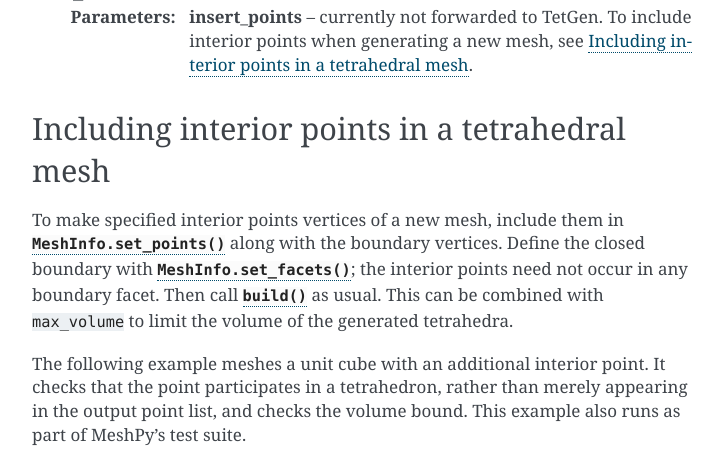
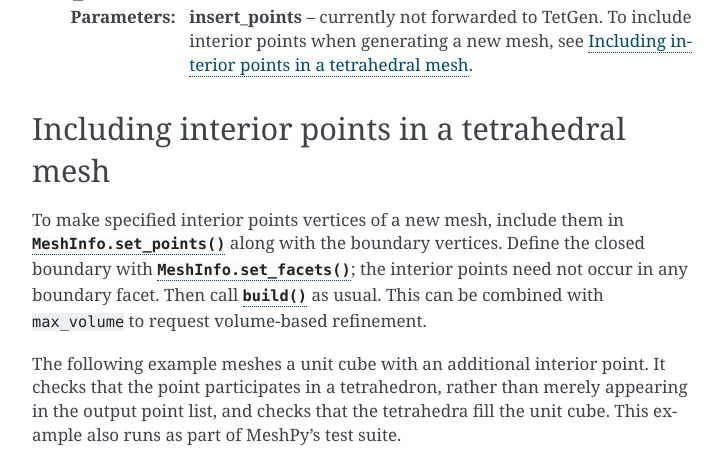
Before and after one commit to inducer/meshpy, a Sphinx documentation site: the page built from doc/tri-tet.rst, in a window 1280 px wide and 900 px high, scrolled down 9265 px, cut to the strip 0-460 px from the top of the window. Shown: the whole strip, without its empty margins (388-1111 px from the left). Built offline with Sphinx 7.4.7, drawn with Linux system fonts in a browser that asks for light colours.

Commit message:
Check mesh integrity without assuming a strict TetGen volume bound

```diff
--- a/doc/tri-tet.rst
+++ b/doc/tri-tet.rst
@@ -382,12 +382,12 @@ To make specified interior points vertices of a new mesh, include them in
 :meth:`MeshInfo.set_points` along with the boundary vertices. Define the closed
 boundary with :meth:`MeshInfo.set_facets`; the interior points need not occur in
 any boundary facet. Then call :func:`build` as usual. This can be combined with
-``max_volume`` to limit the volume of the generated tetrahedra.
+``max_volume`` to request volume-based refinement.
 
 The following example meshes a unit cube with an additional interior point.
 It checks that the point participates in a tetrahedron, rather than merely
-appearing in the output point list, and checks the volume bound. This example
-also runs as part of MeshPy's test suite.
+appearing in the output point list, and checks that the tetrahedra fill the
+unit cube. This example also runs as part of MeshPy's test suite.
 
 .. literalinclude:: ../test/test_meshpy.py
     :language: python
```
Also changed, not shown: 1 other file.
